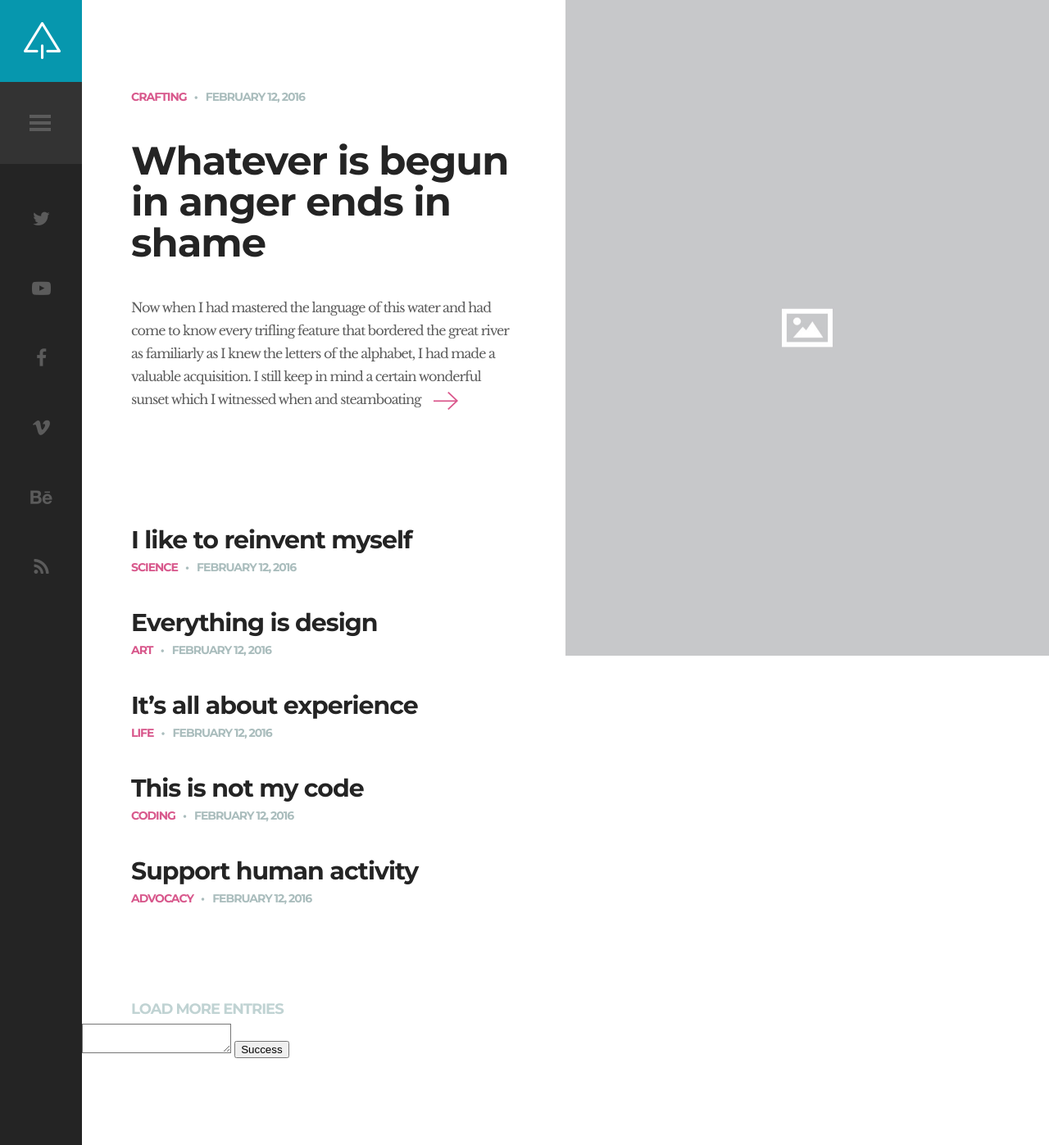
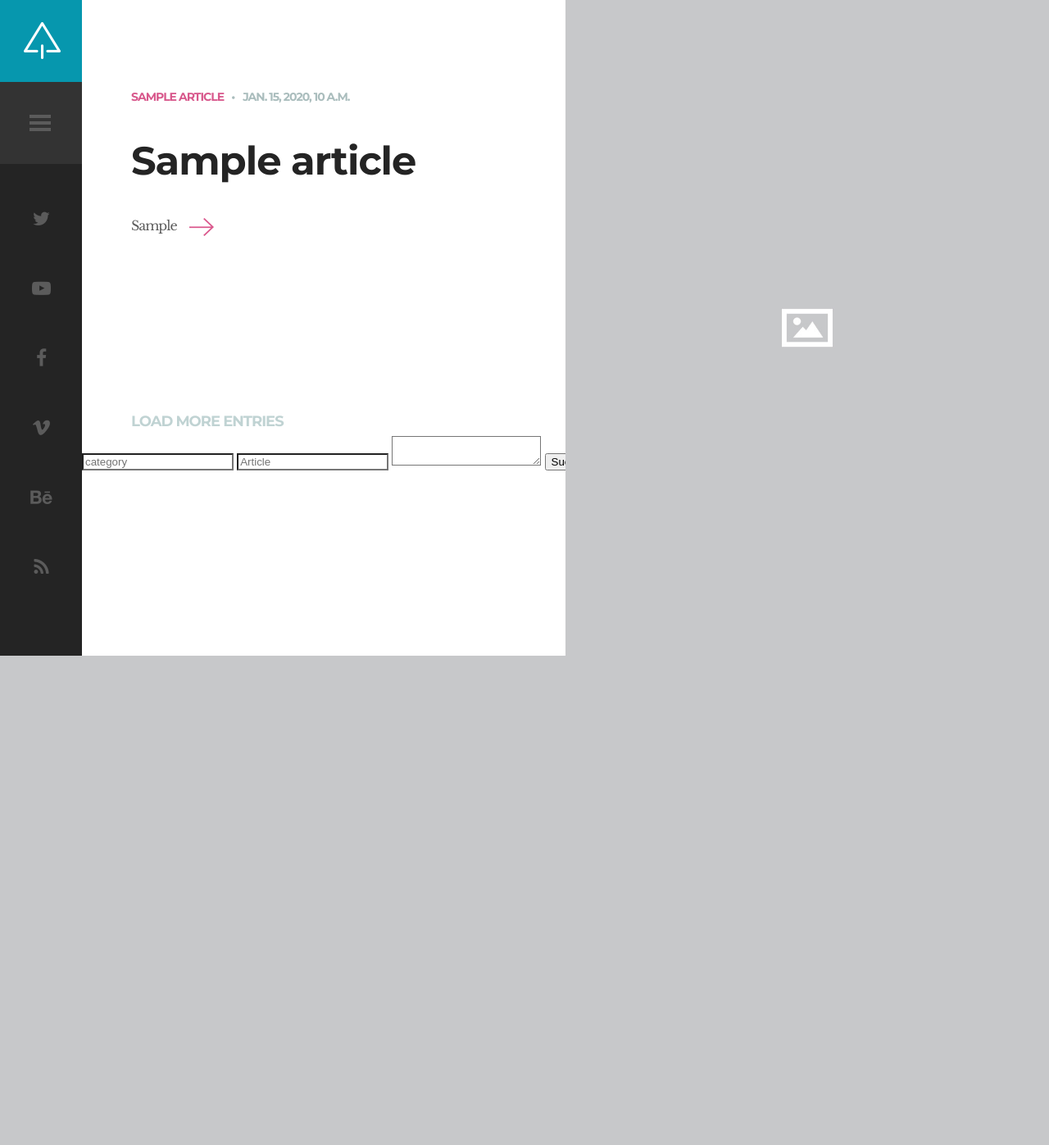
Before and after one commit to vignuu/django_forum, a Django app: page /articles/ in a window 1280 px wide. Shown: the whole page at 82% size. After the commit the page ends 800 px from the top, so only its background shows below. Run offline with Django 3.2, Linux system fonts and the light colour scheme; a user stored in the database is signed in; tables that the repository leaves empty hold one stand-in row (values such as "Sample post"); parts of the project's set-up code (start-up, migrations or seed data) failed here and were passed over; some libraries are stand-ins or nearby versions.

Commit message:
categories created with article

```diff
--- a/articles/templates/index.html
+++ b/articles/templates/index.html
@@ -18,35 +18,36 @@ Articles
         <!-- Left Sidebar -->
 
         <!-- Home Content -->
+
             <div id="content" class="site-content">
                 <div id="blog-wrapper">
                     <div class="blog-holder center-relative">
 
-
+                        {% for articles in article %}
                         <article id="post-1" class="blog-item-holder featured-post">
                             <div class="entry-content relative">
                                 <div class="content-1170 center-relative">
                                     <div class="cat-links">
                                         <ul>
                                             <li>
-                                            <a href="#">Crafting</a>
+                                                <a href="#">{{articles.title}}</a>
                                             </li>
                                         </ul>
                                     </div>
-                                <div class="entry-date published">February 12, 2016</div>
+                                    <div class="entry-date published">{{articles.updated_at}}</div>
                                     <h2 class="entry-title">
-                                    <a href="{% url 'articles:single' %}">Whatever is begun in anger ends in shame</a>
+                                        <a href="{% url 'articles:single' %}">{{articles.title}}</a>
                                     </h2>
                                     <div class="excerpt">
-                                    Now when I had mastered the language of this water and had come to know every trifling feature that bordered the great river as familiarly as I knew the letters of the alphabet, I had made a valuable acquisition. I still keep in mind a certain wonderful sunset which I witnessed when and steamboating<a class="read-more" href="{% url 'articles:single' %}"></a>
+                                        {{articles.article|striptags}}<a class="read-more" href="{% url 'articles:single' %}"></a>
                                     </div>
                                     <div class="clear"></div>
                                 </div>
                             </div>
                         </article>
+                        {% endfor %}
 
-
-                    <article id="post-2" class="blog-item-holder">
+                <!--         <article id="post-2" class="blog-item-holder">
                             <div class="entry-content relative">
                                 <div class="content-1170 center-relative">
                                     <h2 class="entry-title">
@@ -59,94 +60,13 @@ Articles
                                             </li>
                                         </ul>
                                     </div>
-                                <div class="entry-date published">February 12, 2016</div>
+                                    <div class="entry-date published">{February 12, 2016}</div>
                                     <div class="clear"></div>
                                 </div>
                             </div>
-                    </article>
+                        </article> -->
 
 
-                    <article id="post-3" class="blog-item-holder">
-                        <div class="entry-content relative">
-                            <div class="content-1170 center-relative">
-                                <h2 class="entry-title">
-                                    <a href="{% url 'articles:single' %}">Everything is design</a>
-                                </h2>
-                                <div class="cat-links">
-                                    <ul>
-                                        <li>
-                                            <a href="#">Art</a>
-                                        </li>
-                                    </ul>
-                                </div>
-                                <div class="entry-date published">February 12, 2016</div>
-                                <div class="clear"></div>
-                            </div>
-                        </div>
-                    </article>
-
-
-
-                    <article id="post-4" class="blog-item-holder">
-                        <div class="entry-content relative">
-                            <div class="content-1170 center-relative">
-                                <h2 class="entry-title">
-                                    <a href="{% url 'articles:single' %}">It’s all about experience</a>
-                                </h2>
-                                <div class="cat-links">
-                                    <ul>
-                                        <li>
-                                            <a href="#">Life</a>
-                                        </li>
-                                    </ul>
-                                </div>
-                                <div class="entry-date published">February 12, 2016</div>
-                                <div class="clear"></div>
-                            </div>
-                        </div>
-                    </article>
-
-
-
-                    <article id="post-5" class="blog-item-holder">
-                        <div class="entry-content relative">
-                            <div class="content-1170 center-relative">
-                                <h2 class="entry-title">
-                                    <a href="{% url 'articles:single' %}">This is not my code</a>
-                                </h2>
-                                <div class="cat-links">
-                                    <ul>
-                                        <li>
-                                            <a href="#">Coding</a>
-                                        </li>
-                                    </ul>
-                                </div>
-                                <div class="entry-date published">February 12, 2016</div>
-                                <div class="clear"></div>
-                            </div>
-                        </div>
-                    </article>
-
-
-
-                    <article id="post-6" class="blog-item-holder">
-                        <div class="entry-content relative">
-                            <div class="content-1170 center-relative">
-                                <h2 class="entry-title">
-                                    <a href="{% url 'articles:single' %}">Support human activity</a>
-                                </h2>
-                                <div class="cat-links">
-                                    <ul>
-                                        <li>
-                                            <a href="#">Advocacy</a>
-                                        </li>
-                                    </ul>
-                                </div>
-                                <div class="entry-date published">February 12, 2016</div>
-                                <div class="clear"></div>
-                            </div>
-                        </div>
-                    </article>
 
                     </div>
                     <div class="clear"></div>
@@ -156,8 +76,12 @@ Articles
                     <div class="featured-post-image" style="background-image: url(demo-images/featured-image.jpg)"></div>
                 </div>
                 <div class="clear"></div>
-            <textarea></textarea>
-            <button type="button" class="btn btn-outline-success">Success</button>
+                <form action="{% url 'articles:index' %}" method = "POST" enctype = "mulipart/form-data">
+                    <input type="text" name="categories" placeholder = "category" required="required">
+                    <input type = "text" name = "title" placeholder = "Article" required = "required">{% csrf_token %}
+                    <textarea name="article"></textarea>
+                    <button type="submit" class="btn btn-outline-success">Success</button>
+                </form>
             </div>
 
     {%  endblock %}
--- a/articles/views.py
+++ b/articles/views.py
@@ -1,13 +1,25 @@
 from django.http import HttpResponse
-from django.shortcuts import render
+from django.shortcuts import render, redirect
 from django.conf.urls import url
 from .import views
 from django.contrib.auth.decorators import login_required
+from articles.models import Articles, Categories
+from django.core.paginator import EmptyPage, PageNotAnInteger, Paginator
 
 
 @login_required(login_url='accounts:login')
 def index(request):
-	return render(request,'index.html')
+	if request.method == 'POST':
+		form = Categories(category_title = request.POST['categories'])
+		form.save()
+		form = Articles(title = request.POST['title'], article = request.POST.get('article'), user = request.user,categorie_id = Categories.objects.latest('id') )
+		form.save()
+		return redirect('articles:index')
+	article = Articles.objects.all().order_by('updated_at')
+	paginator = Paginator(article, 25) # Show 25 contacts per page
+	page = request.GET.get('page')
+	article = paginator.get_page(page)
+	return render(request,'index.html',{'article' : article})
 
 @login_required(login_url='accounts:login')
 def about(request):
```
Lines whose indentation alone changed are shown as unchanged.
